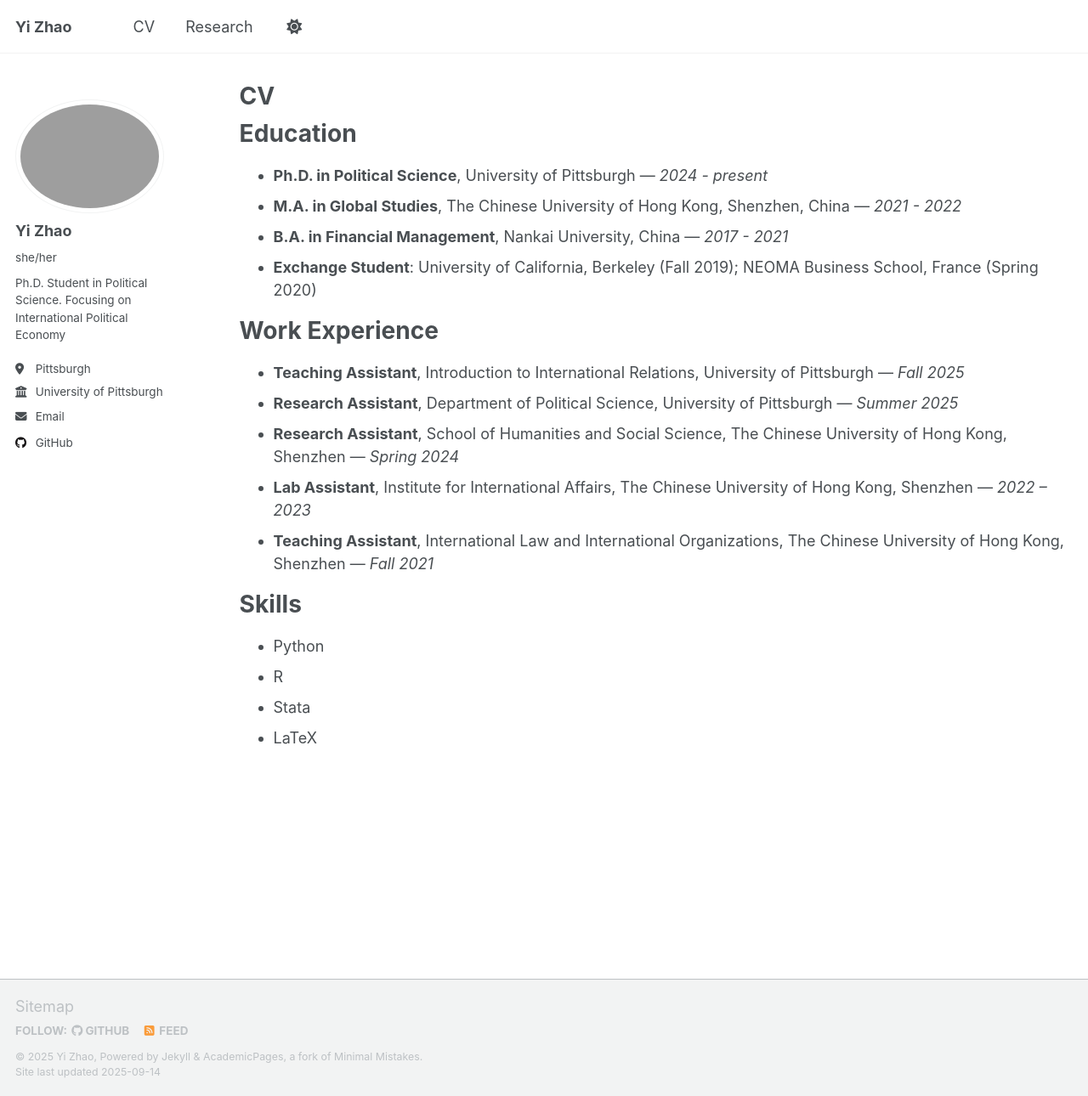
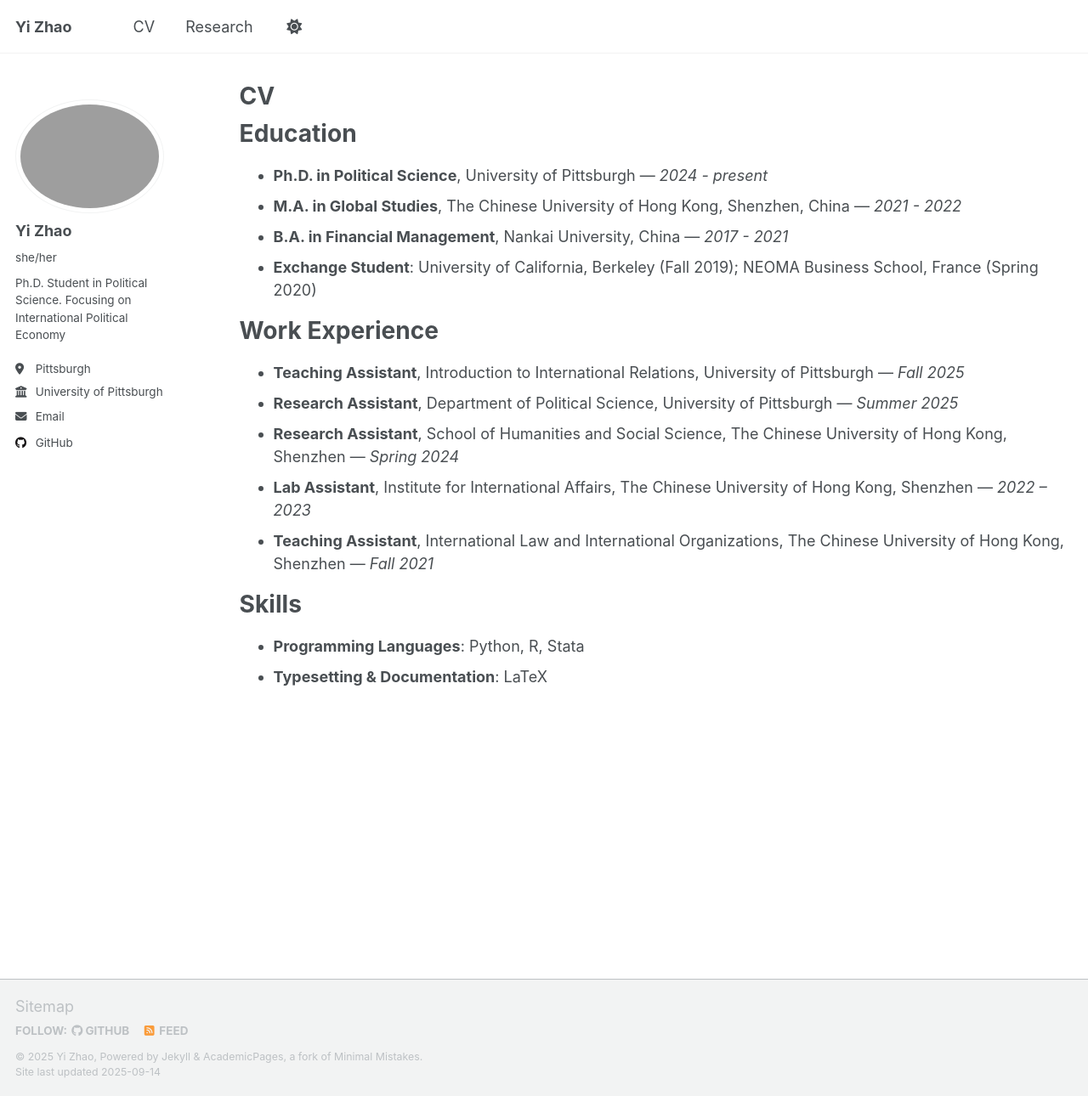
Before and after one commit to YiZhao999/YiZhao999.github.io, a Jekyll site: the page built from _pages/cv.md, in a window 1280 px wide and 1290 px high. Shown: the whole window at 85% size. Built offline with Jekyll 4.4.1, drawn with Linux system fonts in a browser that asks for light colours; a script that is not in the unit is left out.

Commit message:
Consolidate skills section in CV

```diff
--- a/_pages/cv.md
+++ b/_pages/cv.md
@@ -23,7 +23,5 @@ redirect_from:
 - **Teaching Assistant**, International Law and International Organizations, The Chinese University of Hong Kong, Shenzhen — *Fall 2021*
 
 # Skills
-- Python
-- R
-- Stata
-- LaTeX
+- **Programming Languages**: Python, R, Stata
+- **Typesetting & Documentation**: LaTeX
```
